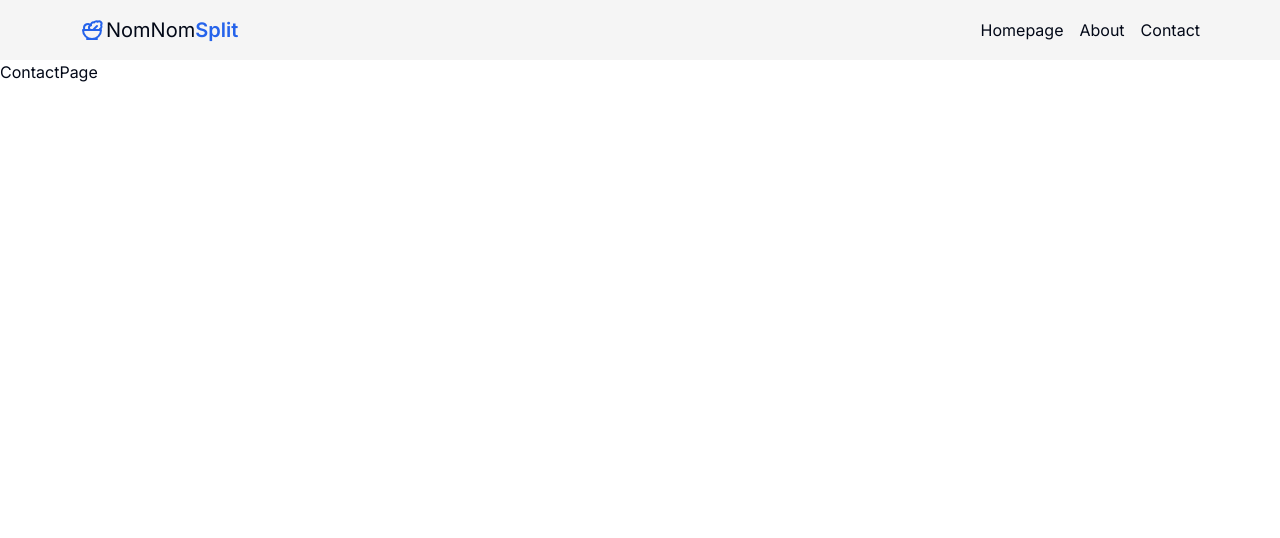
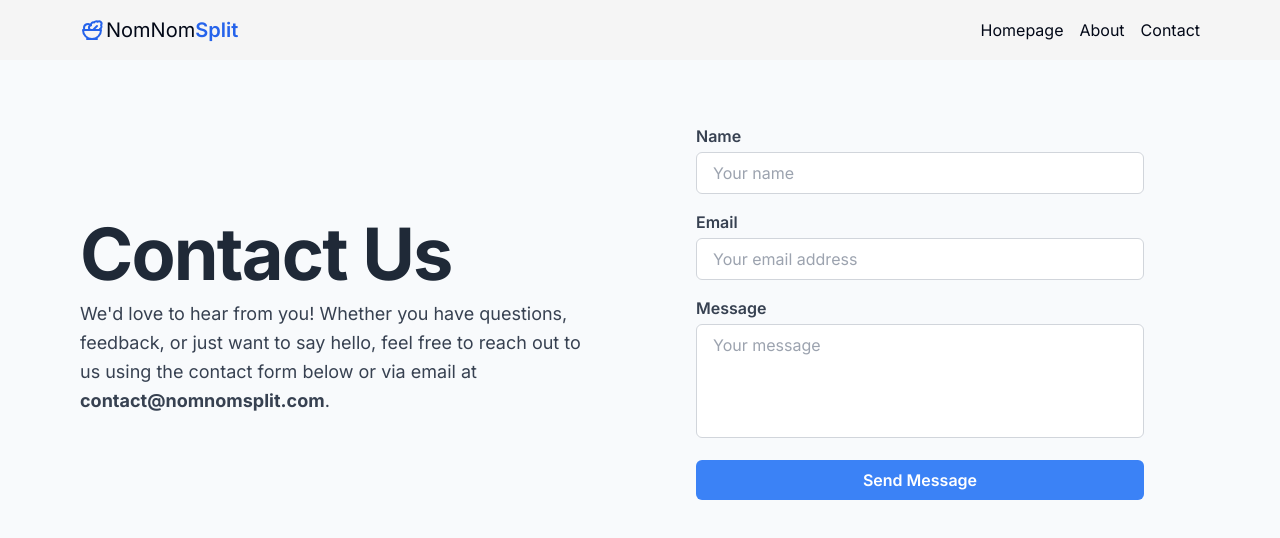
Before and after one commit to Shamselgazzar/nom-nom-split, a Next.js app: page /contact in a window 1280 px wide. Shown: the top 538 px of the page. Built offline with nearby package versions, Linux system fonts and the light colour scheme.

Commit message:
contact page added

```diff
--- a/src/app/contact/page.tsx
+++ b/src/app/contact/page.tsx
@@ -1,7 +1,41 @@
+import MaxWidthWrapper from '@/components/MaxWidthWrapper';
 import React from 'react';
 
 const ContactPage = () => {
-  return <div>ContactPage</div>;
+  return (
+    <div className="bg-slate-50">
+      <MaxWidthWrapper className="py-16 flex flex-col lg:flex-row items-center">
+        <div className="lg:w-1/2 lg:pr-12 mb-8 lg:mb-0">
+          <h1 className='relative w-fit font-bold !leading-tight text-balance tracking-tight
+            text-gray-800 text-5xl md:text-6xl lg:text-7xl'>
+            Contact Us
+          </h1>
+          <p className="text-lg text-gray-700 leading-relaxed text-center lg:text-left">
+            We'd love to hear from you! Whether you have questions, feedback, or
+            just want to say hello, feel free to reach out to us using the
+            contact form below or via email at <span className="font-bold">contact@nomnomsplit.com</span>.
+          </p>
+        </div>
+        <div className="lg:w-1/2">
+          <form className="max-w-md mx-auto">
+            <div className="mb-4">
+              <label htmlFor="name" className="block text-gray-700 font-semibold mb-1">Name</label>
+              <input type="text" id="name" name="name" placeholder="Your name" className="w-full px-4 py-2 border border-gray-300 rounded-md focus:outline-none focus:border-blue-500" />
+            </div>
+            <div className="mb-4">
+              <label htmlFor="email" className="block text-gray-700 font-semibold mb-1">Email</label>
+              <input type="email" id="email" name="email" placeholder="Your email address" className="w-full px-4 py-2 border border-gray-300 rounded-md focus:outline-none focus:border-blue-500" />
+            </div>
+            <div className="mb-4">
+              <label htmlFor="message" className="block text-gray-700 font-semibold mb-1">Message</label>
+              <textarea id="message" name="message" rows={4} placeholder="Your message" className="w-full px-4 py-2 border border-gray-300 rounded-md resize-none focus:outline-none focus:border-blue-500"></textarea>
+            </div>
+            <button type="submit" className="w-full bg-blue-500 text-white font-semibold py-2 px-4 rounded-md hover:bg-blue-600 transition duration-300">Send Message</button>
+          </form>
+        </div>
+      </MaxWidthWrapper>
+    </div>
+  );
 };
 
 export default ContactPage;
```
Also changed, not shown: public/contact.png (added).
